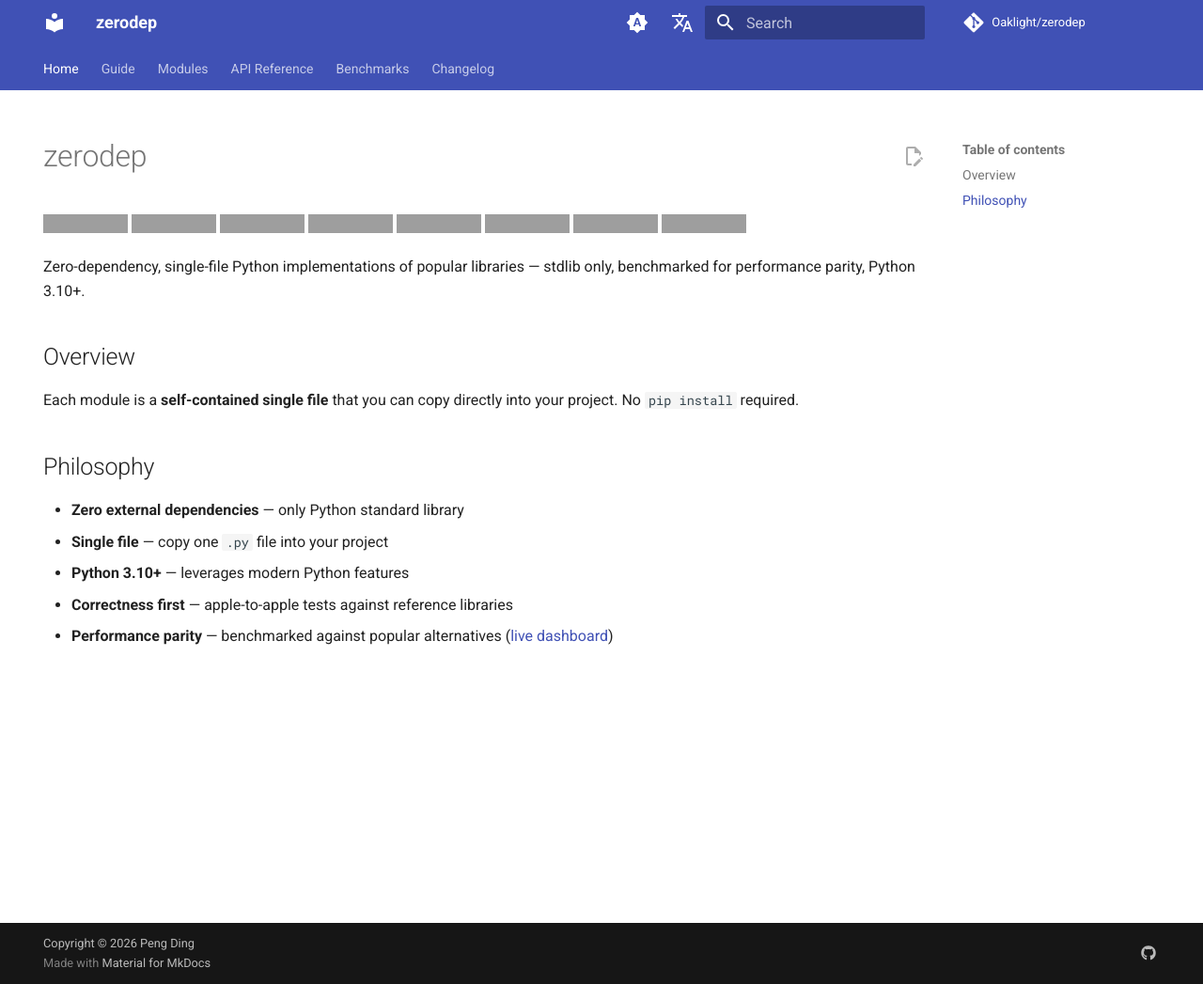
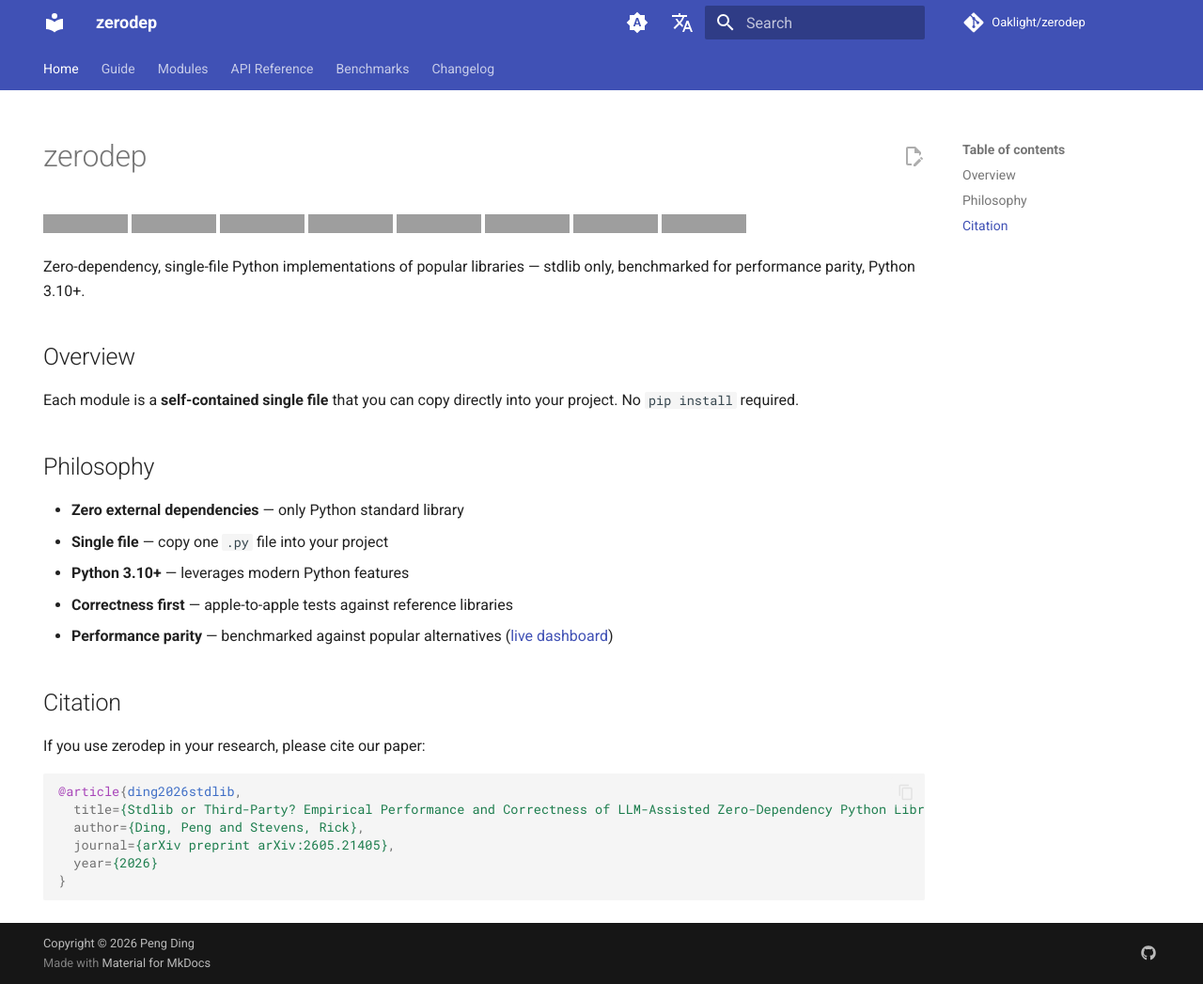
Before and after one commit to Oaklight/zerodep, an MkDocs documentation site: the page built from docs/index.md, in a window 1280 px wide and 1047 px high, cut to the strip 0-1047 px from the top of the window. Shown: the whole strip at 94% size. Built offline with MkDocs 1.6.1 and Material for MkDocs 9.7.7, drawn with Linux system fonts in a browser that asks for light colours; comment, search, counter and statistics services are not loaded; grey boxes are pictures that could not be loaded.

Commit message:
Add citation BibTeX

````diff
--- a/docs/index.md
+++ b/docs/index.md
@@ -28,3 +28,16 @@ Each module is a **self-contained single file** that you can copy directly into
 - **Python 3.10+** — leverages modern Python features
 - **Correctness first** — apple-to-apple tests against reference libraries
 - **Performance parity** — benchmarked against popular alternatives ([live dashboard](https://oaklight.github.io/zerodep/dev/bench))
+
+## Citation
+
+If you use zerodep in your research, please cite our paper:
+
+```bibtex
+@article{ding2026stdlib,
+  title={Stdlib or Third-Party? Empirical Performance and Correctness of LLM-Assisted Zero-Dependency Python Libraries},
+  author={Ding, Peng and Stevens, Rick},
+  journal={arXiv preprint arXiv:2605.21405},
+  year={2026}
+}
+```
````
